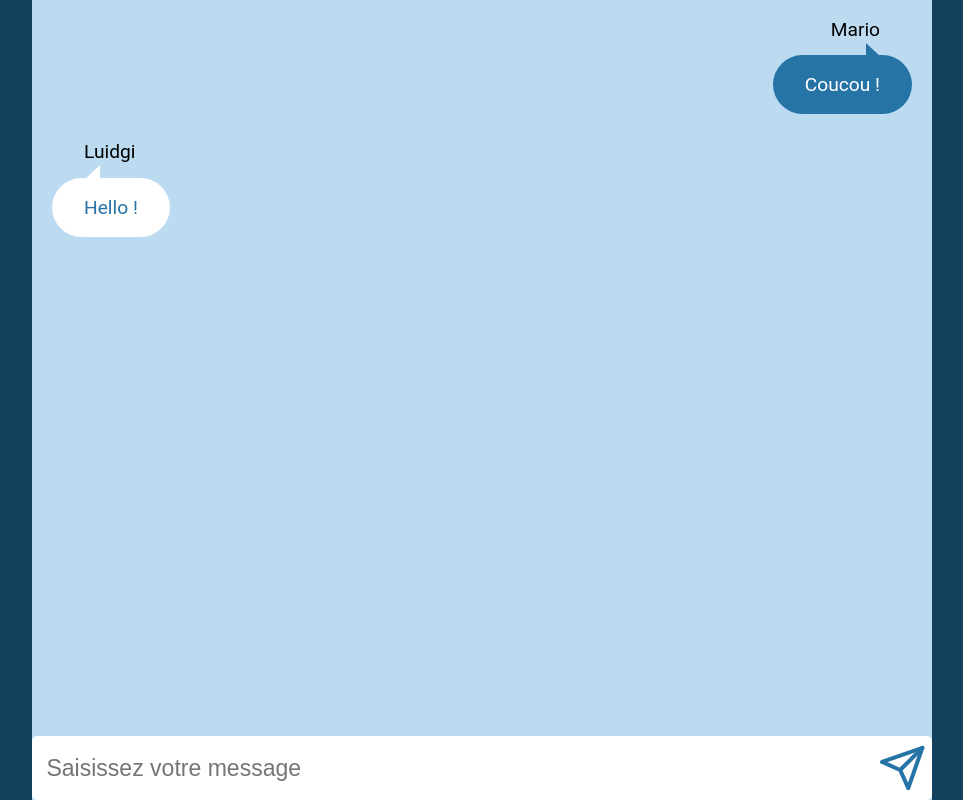
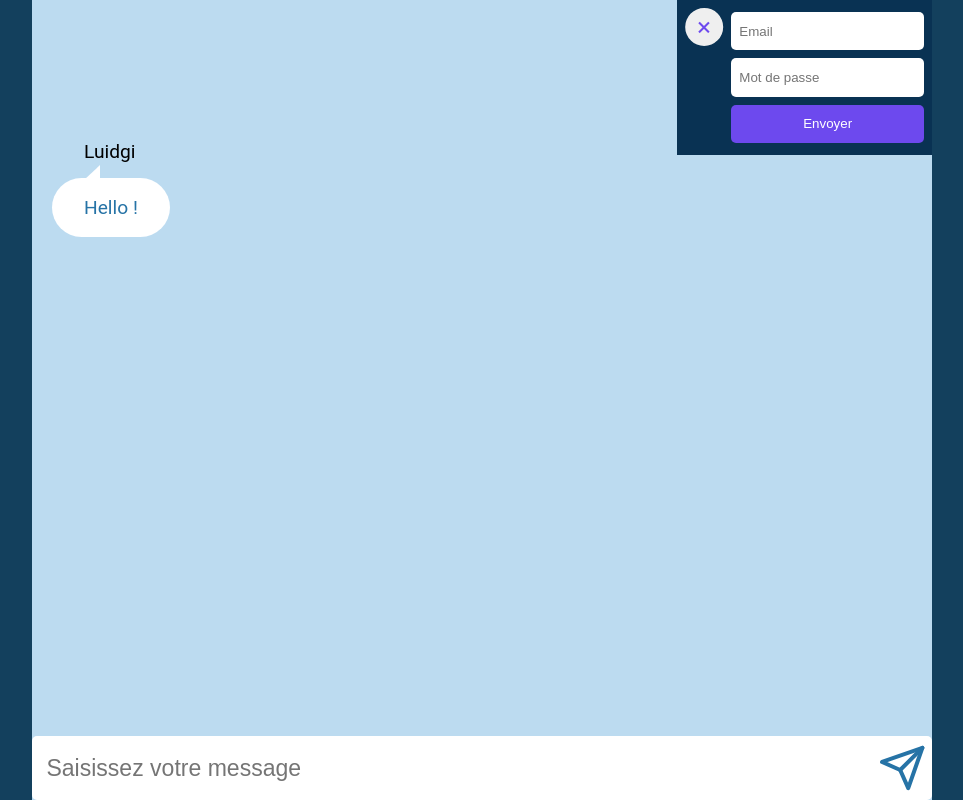
Before and after one commit to SylvieCanongia/REACT-REDUX-chat, a React app: page / in a window 1280 px wide. Shown: the whole page, without its empty margins (158-1121 px from the left). Built offline with nearby package versions, Linux system fonts and the light colour scheme.

Commit message:
Added a Settings component and container for signing in with transition effect

```diff
--- a/src/actions/chatActions.js
+++ b/src/actions/chatActions.js
@@ -1,6 +1,7 @@
 // === action types
 export const SET_INPUT_VALUE = 'SET_INPUT_VALUE';
 export const ADD_MESSAGE = 'ADD_MESSAGE';
+export const HANDLE_CLICK = 'HANDLE_CLICK';
 
 // === action creators
 export const setInputValue = (value) => ({
@@ -11,3 +12,7 @@ export const setInputValue = (value) => ({
 export const addMessage = () => ({
   type: ADD_MESSAGE,
 });
+
+export const handleClick = () => ({
+  type: HANDLE_CLICK,
+});
--- a/src/components/Chatroom/index.js
+++ b/src/components/Chatroom/index.js
@@ -3,6 +3,7 @@ import React from 'react';
 
 import Form from 'src/containers/Form';
 import Messages from 'src/containers/Messages';
+import Settings from 'src/containers/Settings';
 
 // == Import
 import './styles.scss';
@@ -10,6 +11,7 @@ import './styles.scss';
 // == Composant
 const Chatroom = () => (
   <div className="chatroom">
+    <Settings />
     <Messages />
     <Form />
   </div>
--- a/src/components/Chatroom/styles.scss
+++ b/src/components/Chatroom/styles.scss
@@ -10,4 +10,6 @@
 
   background: vars.$blue-light;
   overflow: hidden;
+
+  position: relative;
 }
--- /dev/null
+++ b/src/components/Settings/CustomButton.js
@@ -0,0 +1,26 @@
+import React from 'react';
+import PropTypes from 'prop-types';
+import classNames from 'classnames';
+
+import './customButton.scss';
+
+const CustomButton = ({ isOpen, manageClick }) => {
+  const cssClass = classNames('custom__button', { 'custom__button--closed': isOpen === false });
+  // console.log({ isOpen });
+  return (
+    <button
+      type="button"
+      className={cssClass}
+      onClick={manageClick}
+    >
+      +
+    </button>
+  );
+};
+
+CustomButton.propTypes = {
+  isOpen: PropTypes.bool.isRequired,
+  manageClick: PropTypes.func.isRequired,
+};
+
+export default CustomButton;
--- /dev/null
+++ b/src/components/Settings/customButton.scss
@@ -0,0 +1,24 @@
+@use 'src/styles/vars';
+
+.custom__button {
+  height: vars.$size-base * 1.2;
+  width: vars.$size-base * 1.2;
+  border-radius: 50%;
+  transform: rotate(45deg);
+  font-size: vars.$font-size-medium;
+  color: vars.$violet;
+  margin-left: vars.$space-base;
+  margin-top: vars.$space-base;
+  border: none;
+  transition-property: font-size;
+  transition-duration: 150ms;
+
+  &:hover {
+    font-size: vars.$font-size-medium * 1.2;
+  }
+
+  &.custom__button--closed {
+    transform: rotate(0deg);
+    margin: vars.$space-base *1.5;
+  }
+}
--- /dev/null
+++ b/src/components/Settings/index.js
@@ -0,0 +1,42 @@
+import React from 'react';
+import PropTypes from 'prop-types';
+import classNames from 'classnames';
+
+import CustomButton from 'src/containers/Settings/CustomButton';
+
+import './settings.scss';
+
+const Settings = ({ isOpen }) => {
+  const cssClass = classNames('settings-wrapper', { 'settings-wrapper--closed': isOpen === false });
+
+  return (
+    <div className={cssClass}>
+      <CustomButton />
+      {isOpen && (
+        <form className="settings">
+          <input
+            type="email"
+            className="settings__email"
+            placeholder="Email"
+            required
+          />
+          <input
+            type="password"
+            className="settings__password"
+            placeholder="Mot de passe"
+            required
+          />
+          <button type="submit" className="settings__submit">
+            Envoyer
+          </button>
+        </form>
+      )}
+    </div>
+  );
+};
+
+Settings.propTypes = {
+  isOpen: PropTypes.bool.isRequired,
+};
+
+export default Settings;
--- /dev/null
+++ b/src/components/Settings/settings.scss
@@ -0,0 +1,44 @@
+@use 'src/styles/vars';
+
+.settings-wrapper {
+  display: flex;
+  position: absolute;
+  top: 0;
+  right: 0;
+  z-index: 1;
+  background: vars.$blue-dark;
+  width: 255px;
+  transition-property: width;
+  transition-duration: 1s;
+
+
+  &.settings-wrapper--closed {
+    width: 63px;
+    transition-property: width;
+    transition-duration: 1s;
+  }
+
+  &.settings-wrapper--closed:hover {
+    width : 63px;
+  }
+
+  .settings {
+    display: flex;
+    flex-direction: column;
+    margin: vars.$space-base;
+
+    .settings__email, .settings__password, .settings__submit {
+      width: 100%;
+      height: vars.$size-base * 1.2;
+      border-radius: vars.$radius;
+      margin-block: vars.$space-base * 0.5;
+      padding-inline: vars.$space-base;
+      border: none;
+    }
+
+    .settings__submit {
+      background: vars.$violet;
+      color: vars.$white;
+    }
+  }
+}
--- /dev/null
+++ b/src/containers/Settings/CustomButton.js
@@ -0,0 +1,19 @@
+import { connect } from 'react-redux';
+
+import { handleClick } from 'src/actions/chatActions';
+
+// presentation component import
+import CustomButton from 'src/components/Settings/CustomButton';
+
+const mapStateToProps = (state) => ({
+  isOpen: state.isOpen,
+});
+
+const mapDispatchToProps = (dispatch) => ({
+  manageClick: () => {
+    dispatch(handleClick());
+  },
+});
+
+// === assistant creation
+export default connect(mapStateToProps, mapDispatchToProps)(CustomButton);
--- /dev/null
+++ b/src/containers/Settings/index.js
@@ -0,0 +1,14 @@
+import { connect } from 'react-redux';
+
+// presentation component import
+import Settings from 'src/components/Settings';
+
+const mapStateToProps = (state) => ({
+  isOpen: state.isOpen,
+});
+
+const mapDispatchToProps = (dispatch) => ({
+});
+
+// === assistant creation
+export default connect(mapStateToProps, mapDispatchToProps)(Settings);
--- a/src/reducers/chatReducer.js
+++ b/src/reducers/chatReducer.js
@@ -1,4 +1,4 @@
-import { SET_INPUT_VALUE, ADD_MESSAGE } from 'src/actions/chatActions';
+import { SET_INPUT_VALUE, ADD_MESSAGE, HANDLE_CLICK } from 'src/actions/chatActions';
 
 import { getHighestId } from 'src/utils';
 
@@ -18,6 +18,7 @@ const initialState = {
   // input content for entering a message
   inputMessage: '',
   pseudo: 'Mario',
+  isOpen: true,
 };
 
 function chatReducer(state = initialState, action = {}) {
@@ -47,6 +48,12 @@ function chatReducer(state = initialState, action = {}) {
       };
     }
 
+    case HANDLE_CLICK:
+      return {
+        ...state,
+        isOpen: !state.isOpen,
+      };
+
     default:
       return state;
   }
--- a/src/styles/_vars.scss
+++ b/src/styles/_vars.scss
@@ -2,8 +2,8 @@
 
 $font-size-base: 1.2em;
 
-$font-size-medium: 1.2rem;
-$font-size-large: 1.5rem;
+$font-size-medium: 1.5rem;
+$font-size-large: 1.8rem;
 $font-size-very-large: 2.5rem;
 
 
@@ -25,6 +25,8 @@ $grey-light: hsl(204, 8%, 76%);
 $background: hsl(204, 66%, 22%);
 $blue-light: hsl(204, 63%, 84%);
 $blue-medium: hsl(204, 63%, 40%);
+$blue-dark: hsl(207, 80%, 18%);
+$violet: hsl(253deg, 83%, 61%);
 
 // Border Radius
 $radius: 5px;
```
